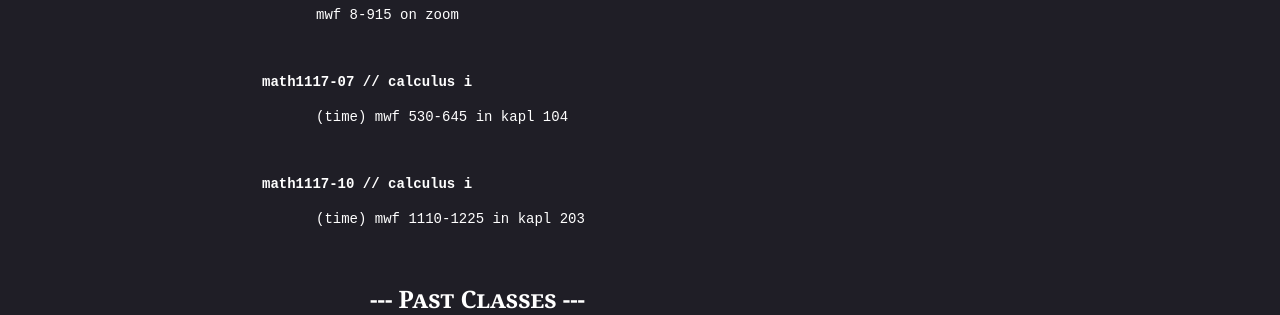
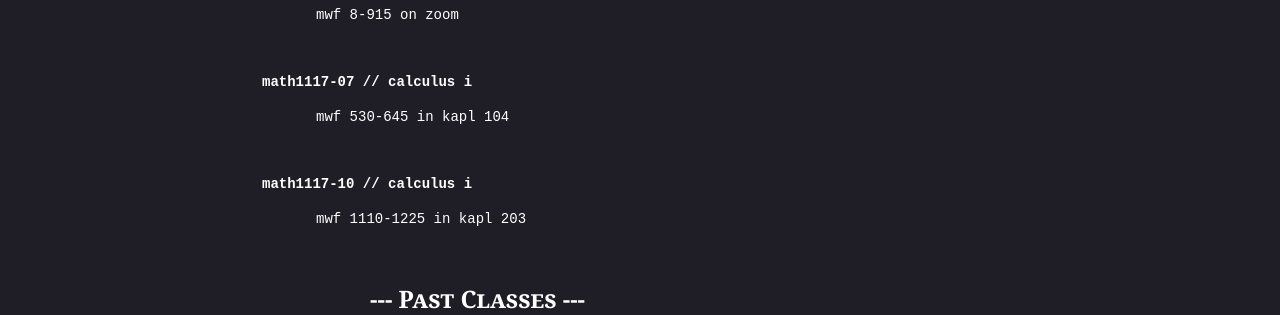
Before and after one commit to danielmichaelcicala/danielmichaelcicala.github.io, a Jekyll site: the page built from teaching/index.html, in a window 1280 px wide. Shown: the part 422-737 px from the top of the page. Built offline with Jekyll 4.4.1, drawn with Linux system fonts in a browser that asks for light colours.

Commit message:
Update index.html

```diff
--- a/teaching/index.html
+++ b/teaching/index.html
@@ -15,11 +15,11 @@ title: teaching
 <br>
 
 <p class="notab"> <b> math1117-07 // calculus i </b> </p>
-<p class="tab"> (time) mwf 530-645 in kapl 104 </p>
+<p class="tab"> mwf 530-645 in kapl 104 </p>
 <br>
 
 <p class="notab"> <b> math1117-10 // calculus i </b> </p>
-<p class="tab"> (time) mwf 1110-1225 in kapl 203 </p>
+<p class="tab"> mwf 1110-1225 in kapl 203 </p>
 <br>
 
 <h1>--- Past Classes ---</h1>
```
